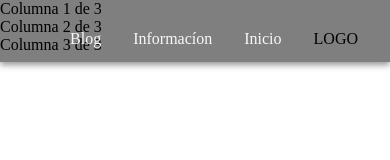
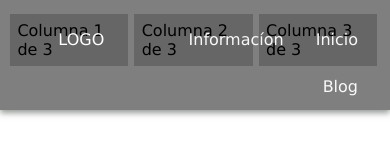
Before and after one commit to IzzyGrant/Pilares-Evidences, a plain HTML site: page primerapagwebAct6/index.html in a window 390 px wide. Drawn offline with Linux system fonts and the light colour scheme.

Commit message:
created responsive columns

```diff
--- a/primerapagwebAct6/style.css
+++ b/primerapagwebAct6/style.css
@@ -3,25 +3,17 @@
     padding: 0;
     scroll-behavior: smooth;
     box-sizing: border-box;
+    font-family: Verdana, Geneva, Tahoma, sans-serif;
 }
-.imgpr{
-    display: inline-flex;
-    padding: 10%;
-    margin: 3em;
-    background-color: aqua;
-}
-.texto{
-    display: inline-flex;
-    padding: 10%;
-    margin: 3em;
-    background-color: aqua;
-    text-align: justify;
+.logo{
+    float: left;
+    color: white;
+    margin-left: 1%;
 }
 ul {
     margin-right: 1em;
     margin-top: 1em;
     margin-left: 10vw;
-    background-color: black;
 }
 li{
     display: block;
@@ -40,3 +32,23 @@ a{
     width: 100%;
     box-shadow: 0 3px 6px rgba(42, 53, 44, 0.5);
 }
+section{
+    margin: 0%;
+}
+.frow {
+    clear:both;
+	padding:10px;
+}
+.frow .col {
+	display: block;
+	float:left;
+	margin: 1% 0 1% 1.6%;
+    background:#CCC;
+    padding:2%;
+}
+.frow .col:first-child{
+    margin-left: 0;
+}
+.frow .col3 {
+    width: 32%;
+}
```
